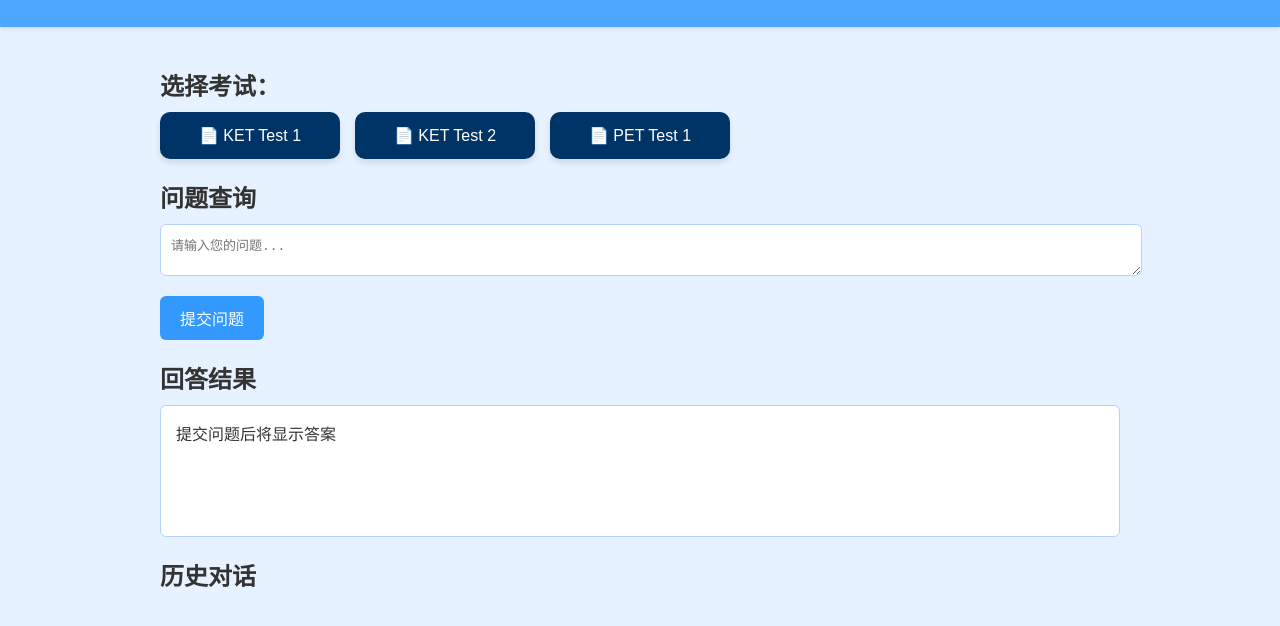
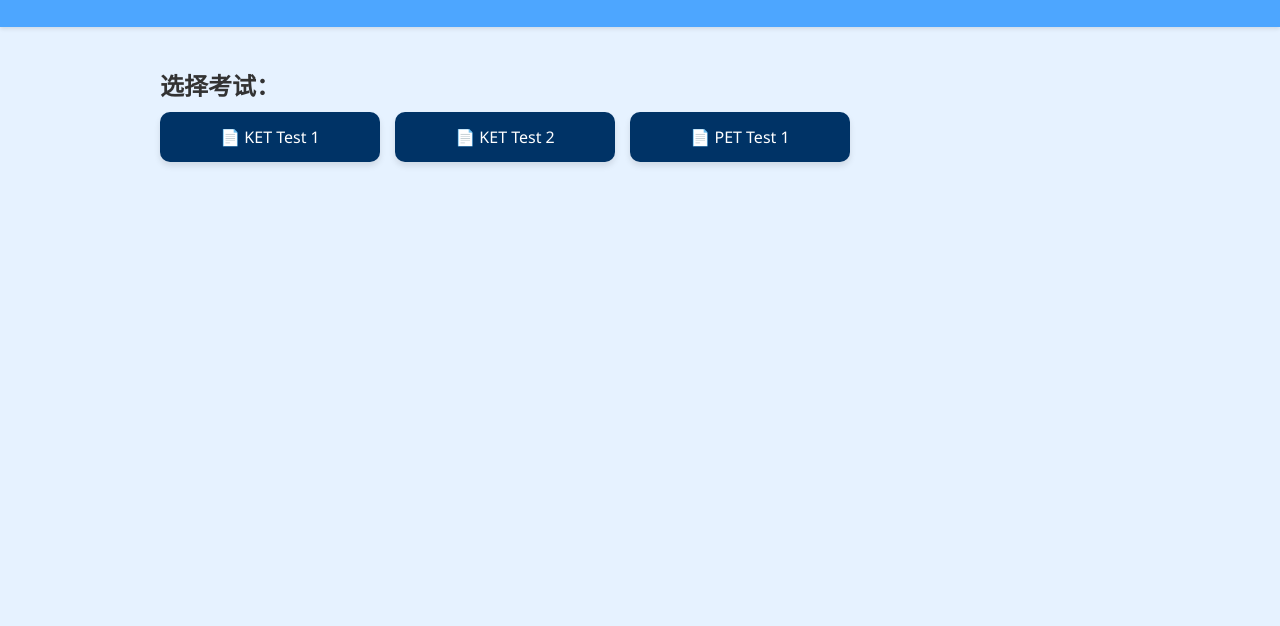
Before and after one commit to TommyTam2012/ket-pet-ai-app, a plain HTML site: page public/index.html in a window 1280 px wide. Shown: the part 90-716 px from the top of the page. Drawn offline with Linux system fonts and the light colour scheme.

Commit message:
Update index.html

```diff
--- a/public/index.html
+++ b/public/index.html
@@ -16,13 +16,13 @@
       background: #003366;
       color: white;
       padding: 14px 20px;
-      border: none;
       border-radius: 10px;
       font-size: 16px;
       width: 180px;
-      cursor: pointer;
+      text-align: center;
+      text-decoration: none;
+      display: inline-block;
       box-shadow: 0 4px 6px rgba(0, 0, 0, 0.1);
-      transition: background 0.3s ease;
     }
     .exam-btn:hover {
       background: #0055aa;
@@ -38,30 +38,11 @@
     <section class="selectors">
       <h2>选择考试：</h2>
       <div class="exam-grid">
-        <button class="exam-btn" onclick="loadExam('ket-exam-1.pdf', 'ket01')">📄 KET Test 1</button>
-        <button class="exam-btn" onclick="loadExam('ket-exam-2.pdf', 'ket02')">📄 KET Test 2</button>
-        <button class="exam-btn" onclick="loadExam('pet-exam-1.pdf', 'pet01')">📄 PET Test 1</button>
+        <a class="exam-btn" href="/exams/KET/ket-exam-1.pdf" target="_blank">📄 KET Test 1</a>
+        <a class="exam-btn" href="/exams/KET/ket-exam-2.pdf" target="_blank">📄 KET Test 2</a>
+        <a class="exam-btn" href="/exams/PET/pet-exam-1.pdf" target="_blank">📄 PET Test 1</a>
       </div>
-      <div id="fileInfo" style="font-size: 0.95em; color: #333;"></div>
-    </section>
-
-    <section class="question">
-      <h2>问题查询</h2>
-      <textarea id="questionInput" placeholder="请输入您的问题..."></textarea>
-      <button onclick="submitQuestion()">提交问题</button>
-    </section>
-
-    <section class="response">
-      <h2>回答结果</h2>
-      <div id="responseBox">提交问题后将显示答案</div>
-    </section>
-
-    <section class="history">
-      <h2>历史对话</h2>
-      <ul id="historyList"></ul>
     </section>
   </main>
-
-  <script src="/script.js"></script>
 </body>
 </html>
```
